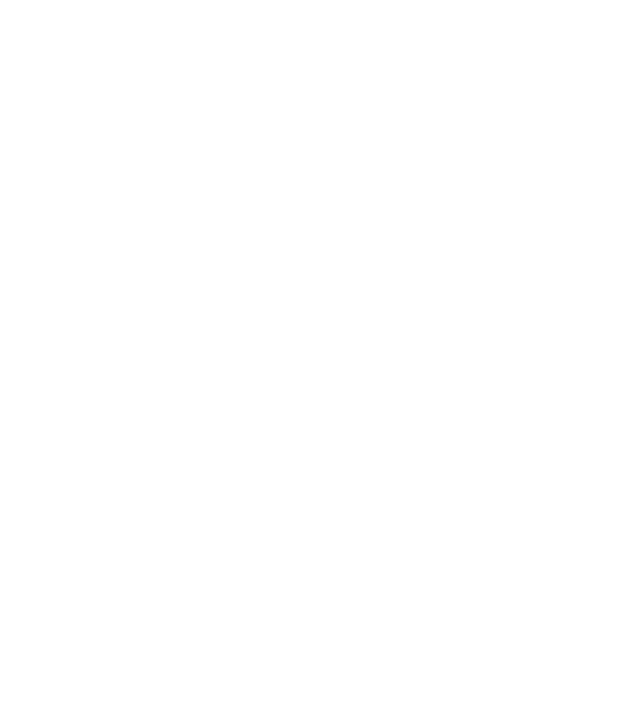
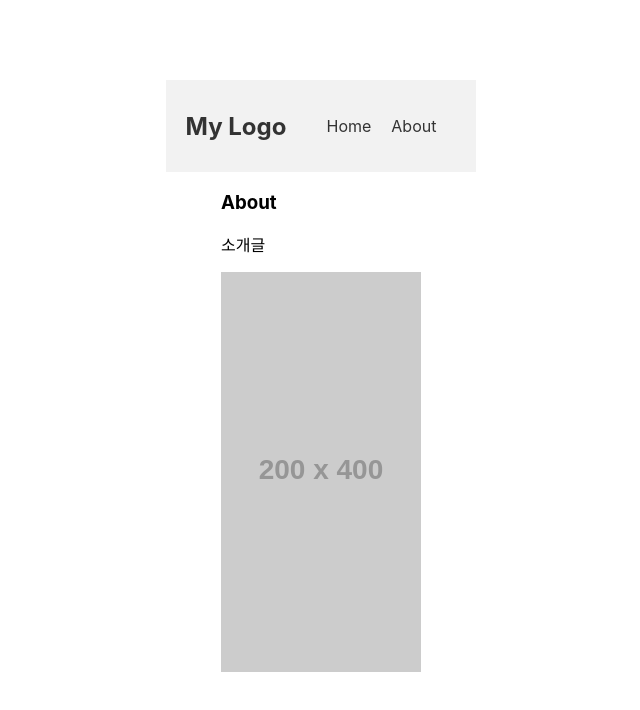
Before and after one commit to new-Capstone/WEBTOONER_Frontend, a React (Create React App) app: page /about in a window 1280 px wide. Shown: the top 710 px of the page, without its empty margins (319-959 px from the left). Built offline with nearby package versions, Linux system fonts and the light colour scheme.

Commit message:
임시 메인페이지, 어바웃페이지 작성

```diff
--- a/src/App.js
+++ b/src/App.js
@@ -1,10 +1,19 @@
-import logo from './logo.svg';
-import './App.css';
+
+//Switch와 Route를 이용해 여러 페이지 간 이동을 구현할 수 있음
+import { BrowserRouter as router, Switch, Route } from 'react-router-dom';
+
+import Main from './pages/Main';
+import About from './pages/About';
 
 function App() {
   return (
-    <div>
-    </div>
+    <router>
+      <Switch>
+        {/* <Route/>를 이용해 페이지를 추가할 수 있음 */}
+        <Route exact path="/" component={Main} />
+        <Route path="/about" component={About} />
+      </Switch>
+    </router>
   );
 }
 
--- /dev/null
+++ b/src/components/Header.css
@@ -0,0 +1,28 @@
+.header {
+    display: flex;
+    /*justify-content: space-between;*/
+    align-items: center;
+    background-color: #f2f2f2;
+    padding: 20px;
+  }
+
+  .logo {
+    font-size: 24px;
+    font-weight: bold;
+    color: #333;
+    text-decoration: none;
+  }
+
+  nav ul {
+    list-style: none;
+    display: flex;
+  }
+
+  nav ul li {
+    margin-right: 20px;
+  }
+
+  nav ul li a {
+    color: #333;
+    text-decoration: none;
+  }
--- /dev/null
+++ b/src/components/Header.js
@@ -0,0 +1,21 @@
+//임시로 만든 헤더UI 컴포넌트, <Header /> 를 넣어둔 페이지들이 전부 공유할 수 있음
+
+import React from 'react';
+import { Link } from 'react-router-dom';
+import './Header.css';
+
+function Header() {
+  return (
+    <div className="header">
+      <Link to="/" className="logo">My Logo</Link>
+      <nav>
+        <ul>
+          <li><Link to="/">Home</Link></li>
+          <li><Link to="/about">About</Link></li>
+        </ul>
+      </nav>
+    </div>
+  );
+}
+
+export default Header;
--- /dev/null
+++ b/src/pages/About.css
@@ -0,0 +1,27 @@
+.about-container {
+    display: flex;
+    flex-direction: column;
+    align-items: center;
+    padding-top: 80px;
+  }
+
+  .about-title {
+    text-align: center;
+    margin-bottom: 50px;
+  }
+
+  .about-content {
+    max-width: 800px;
+    text-align: center;
+  }
+
+  .about-content h2 {
+    font-size: 32px;
+    font-weight: bold;
+    margin-bottom: 20px;
+  }
+
+  .about-content p {
+    font-size: 20px;
+    line-height: 1.5;
+  }
--- /dev/null
+++ b/src/pages/About.js
@@ -0,0 +1,21 @@
+import React from 'react';
+import './About.css';
+import Header from '../components/Header'
+function About() {
+  return (
+    <div className="about-container">
+        <Header />
+      <div className="about-right">
+        <div className="about-description">
+          <h3>About</h3>
+          <p>소개글</p>
+        </div>
+        <div className="about-side-image">
+          <img src="https://via.placeholder.com/200x400" alt="side-image" />
+        </div>
+      </div>
+    </div>
+  );
+}
+
+export default About;
--- /dev/null
+++ b/src/pages/Main.js
@@ -0,0 +1,17 @@
+//임시로 만든 메인 페이지
+
+import React from 'react';
+import { Link } from 'react-router-dom';
+import Header from '../components/Header';
+
+function Main() {
+  return (
+    <div>
+        <Header />
+      <h1>Main 페이지</h1>
+      <Link to="/about">About 페이지로 이동</Link>
+    </div>
+  );
+}
+
+export default Main;
```
Also changed, not shown: src/index.js (+6 -2 lines).
